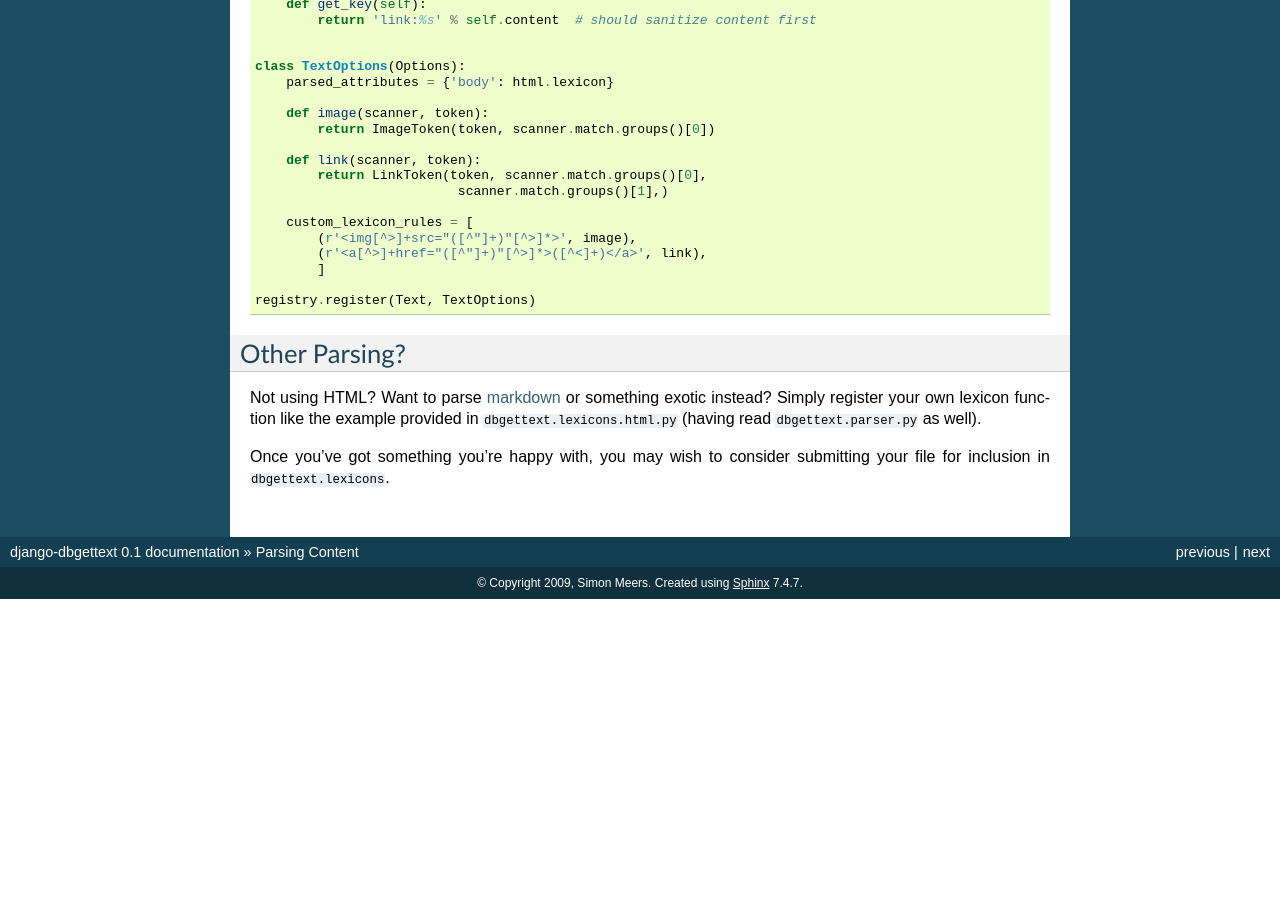
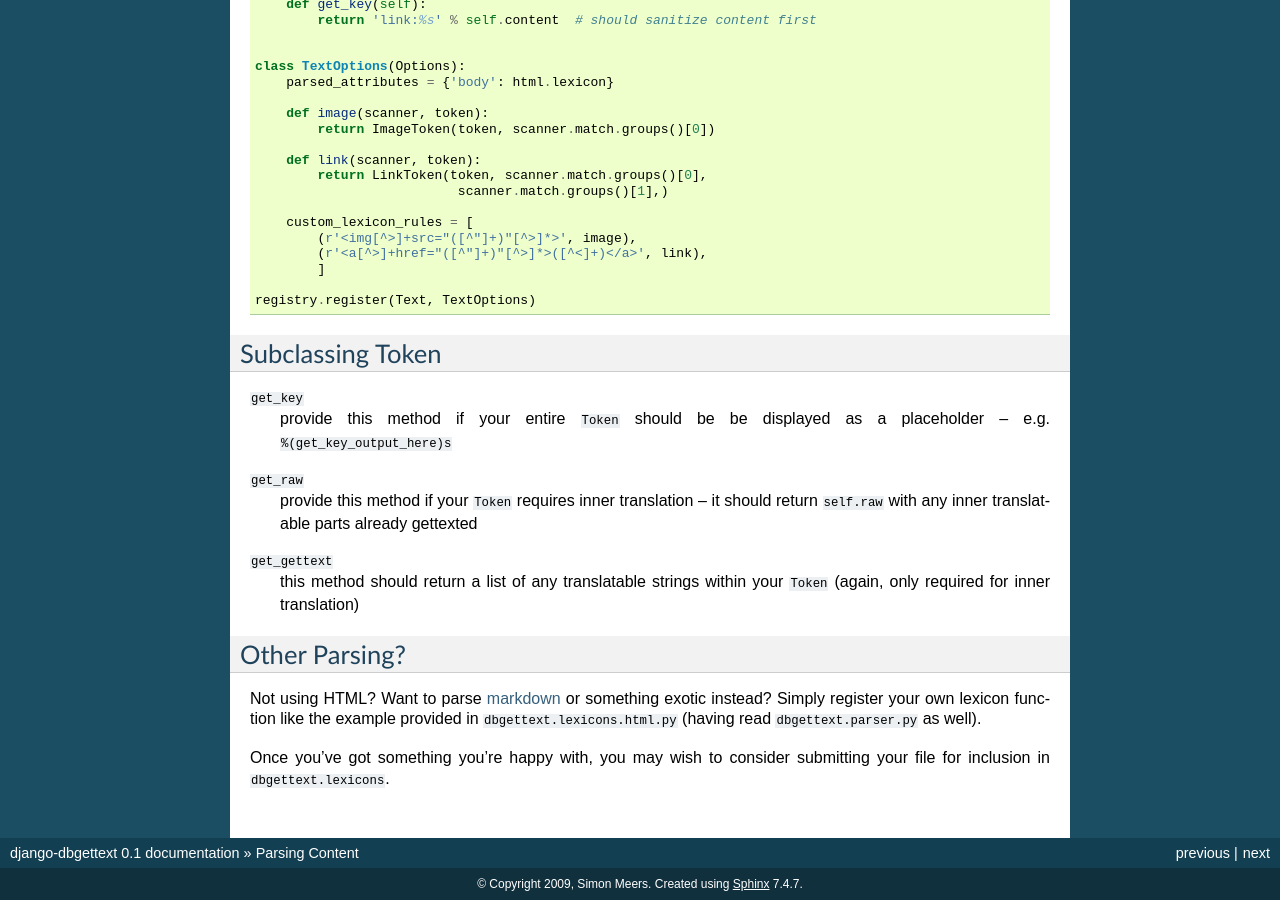
Before and after one commit to DonkeyOatie/django-dbgettext, a Sphinx documentation site: the page built from docs/parsing.rst, in a window 1280 px wide and 900 px high, scrolled down 1081 px. Built offline with Sphinx 7.4.7, drawn with Linux system fonts in a browser that asks for light colours; before the commit the page ends 1680 px from its top, so only the background shows below that.

Commit message:
Subclassing Token documentation

```diff
--- a/docs/parsing.rst
+++ b/docs/parsing.rst
@@ -79,6 +79,19 @@ The ``custom_lexicon_rules`` :ref:`option <options>` allow the HTML parsing algo
 
     registry.register(Text, TextOptions)
 
+Subclassing Token
+-----------------
+
+``get_key``
+    provide this method if your entire ``Token`` should be be displayed as a placeholder -- e.g. ``%(get_key_output_here)s``
+
+``get_raw``
+    provide this method if your ``Token`` requires inner translation -- it should return ``self.raw`` with any inner translatable parts already gettexted
+
+``get_gettext``
+    this method should return a list of any translatable strings within your ``Token`` (again, only required for inner translation)
+
+
 .. _custom_parsing:
 
 Other Parsing?
```
